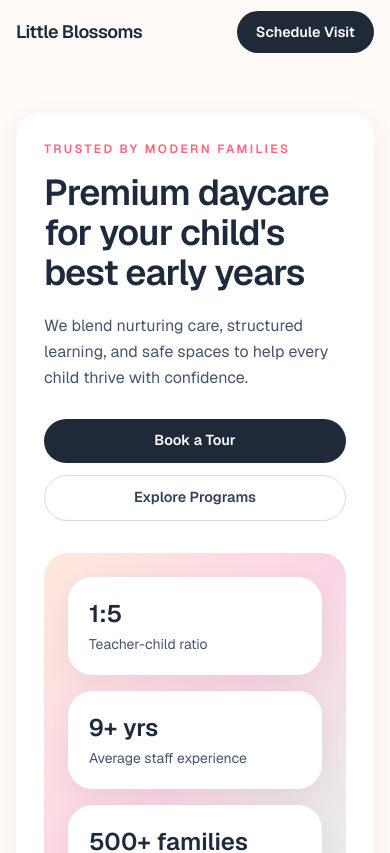
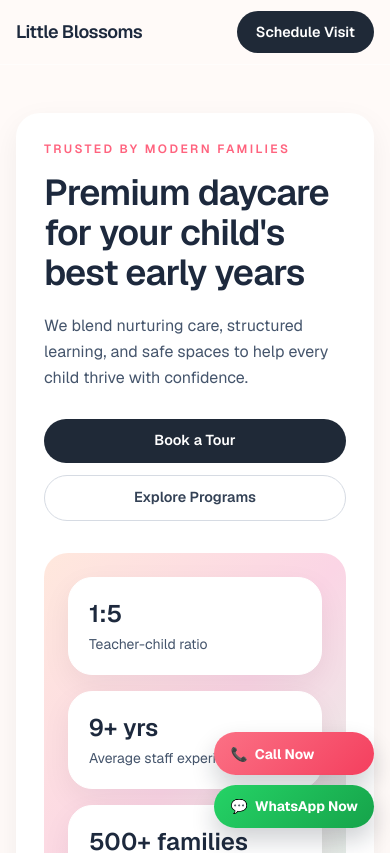
Before and after one commit to rohit-kumar-in/nursary, a Next.js app: page / in a window 390 px wide. Shown: the top 853 px of the page. Built offline with nearby package versions, Linux system fonts and the light colour scheme.

Commit message:
Add quick action buttons for phone and WhatsApp contact, and update site configuration with new contact details

```diff
--- a/app/layout.tsx
+++ b/app/layout.tsx
@@ -2,6 +2,7 @@ import type { Metadata } from "next";
 import { Geist, Geist_Mono } from "next/font/google";
 import Footer from "@/components/layout/Footer";
 import Navbar from "@/components/layout/Navbar";
+import QuickActions from "@/components/ui/QuickActions";
 import { siteConfig } from "@/lib/site";
 import "../styles/globals.css";
 
@@ -62,6 +63,7 @@ export default function RootLayout({
         <Navbar />
         <main className="flex-1">{children}</main>
         <Footer />
+        <QuickActions />
       </body>
     </html>
   );
--- /dev/null
+++ b/components/ui/QuickActions.tsx
@@ -0,0 +1,21 @@
+import { siteConfig } from "@/lib/site";
+
+export default function QuickActions() {
+  return (
+    <div className="quick-actions" aria-label="Quick contact actions">
+      <a className="quick-action quick-action-call" href={`tel:${siteConfig.phone}`}>
+        <span aria-hidden>📞</span>
+        <span>Call Now</span>
+      </a>
+      <a
+        className="quick-action quick-action-whatsapp"
+        href={`https://wa.me/${siteConfig.whatsapp}`}
+        target="_blank"
+        rel="noreferrer"
+      >
+        <span aria-hidden>💬</span>
+        <span>WhatsApp Now</span>
+      </a>
+    </div>
+  );
+}
--- a/lib/site.ts
+++ b/lib/site.ts
@@ -3,6 +3,8 @@ export const siteConfig = {
   description:
     "A premium daycare experience where children learn, play, and grow in a safe, nurturing space.",
   url: "https://littleblossomsdaycare.com",
+  phone: "+919876543210",
+  whatsapp: "919876543210",
 };
 
 export const navItems = [
--- a/styles/globals.css
+++ b/styles/globals.css
@@ -93,9 +93,49 @@ html {
   outline-offset: 1px;
 }
 
+.quick-actions {
+  position: fixed;
+  right: 1rem;
+  bottom: 1rem;
+  z-index: 50;
+  display: grid;
+  gap: 0.6rem;
+}
+
+.quick-action {
+  display: inline-flex;
+  align-items: center;
+  gap: 0.45rem;
+  border-radius: 9999px;
+  padding: 0.7rem 1rem;
+  font-size: 0.86rem;
+  font-weight: 700;
+  color: #ffffff;
+  box-shadow: 0 12px 24px rgba(15, 23, 42, 0.2);
+  transition: transform 220ms ease, box-shadow 220ms ease;
+}
+
+.quick-action:hover {
+  transform: translateY(-2px);
+  box-shadow: 0 16px 28px rgba(15, 23, 42, 0.24);
+}
+
+.quick-action-call {
+  background: linear-gradient(135deg, #fb7185, #f43f5e);
+}
+
+.quick-action-whatsapp {
+  background: linear-gradient(135deg, #25d366, #16a34a);
+}
+
 @media (min-width: 768px) {
   .section-space {
     padding-block: 4.5rem;
+  }
+
+  .quick-actions {
+    right: 1.3rem;
+    bottom: 1.3rem;
   }
 }
 
```
